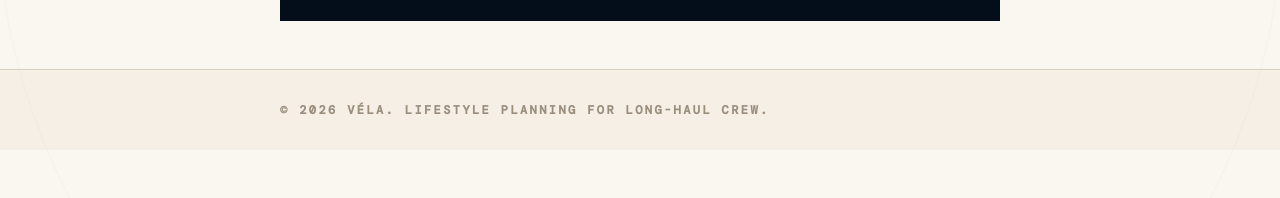
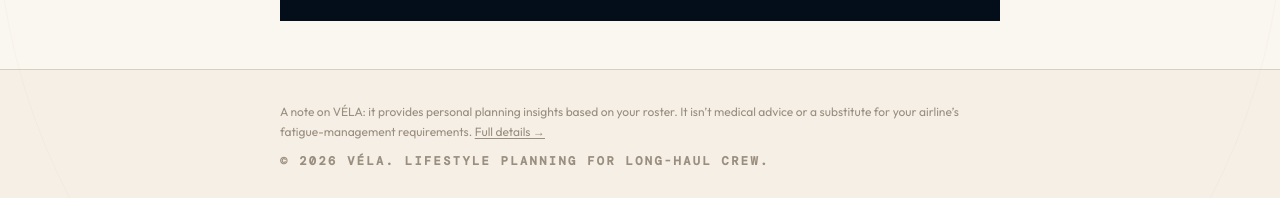
Before and after one commit to growthwise68/vela-website, a Next.js app: page /survey in a window 1280 px wide. Shown: the part 900-1098 px from the top of the page. Before the commit the page ends 1050 px from the top, so only its background shows below. Built offline with nearby package versions, Linux system fonts and the light colour scheme; no server answers; a web font is replaced by a local one.

Commit message:
fix: move disclaimer to footer

```diff
--- a/src/app/page.tsx
+++ b/src/app/page.tsx
@@ -33,17 +33,6 @@ export default function HomePage() {
           </p>
         </div>
       </section>
-
-      {/* DISCLAIMER — quiet inline note */}
-      <div className="max-w-4xl mx-auto px-6 md:px-8 pt-2 pb-8 text-center">
-        <p className="font-sans text-xs text-inkFaint leading-relaxed">
-          A note on V&Eacute;LA: it provides personal planning insights based on your roster. It isn&rsquo;t
-          medical advice or a substitute for your airline&rsquo;s fatigue-management requirements.{" "}
-          <Link href="/terms" className="underline underline-offset-2 hover:text-inkMid transition-colors">
-            Full details &rarr;
-          </Link>
-        </p>
-      </div>
 
       {/* PROBLEM SECTION */}
       <section className="w-full py-20 md:py-32 bg-cream">
--- a/src/components/SiteShell.tsx
+++ b/src/components/SiteShell.tsx
@@ -35,7 +35,14 @@ export function SiteShell({ children }: { children: React.ReactNode }) {
       </header>
       <main className="mx-auto w-full max-w-3xl flex-1 px-6 py-12">{children}</main>
       <footer className="border-t border-warmLine bg-parchment/60">
-        <div className="mx-auto max-w-3xl px-6 py-8">
+        <div className="mx-auto max-w-3xl px-6 py-8 space-y-3">
+          <p className="font-sans text-xs text-inkFaint leading-relaxed">
+            A note on V&Eacute;LA: it provides personal planning insights based on your roster. It isn&rsquo;t
+            medical advice or a substitute for your airline&rsquo;s fatigue-management requirements.{" "}
+            <Link href="/terms" className="underline underline-offset-2 hover:text-inkMid transition-colors">
+              Full details &rarr;
+            </Link>
+          </p>
           <p className="font-mono text-xs uppercase tracking-[0.2em] text-inkFaint font-semibold">
             &copy; {new Date().getFullYear()} VÉLA. Lifestyle planning for long-haul crew.
           </p>
```
